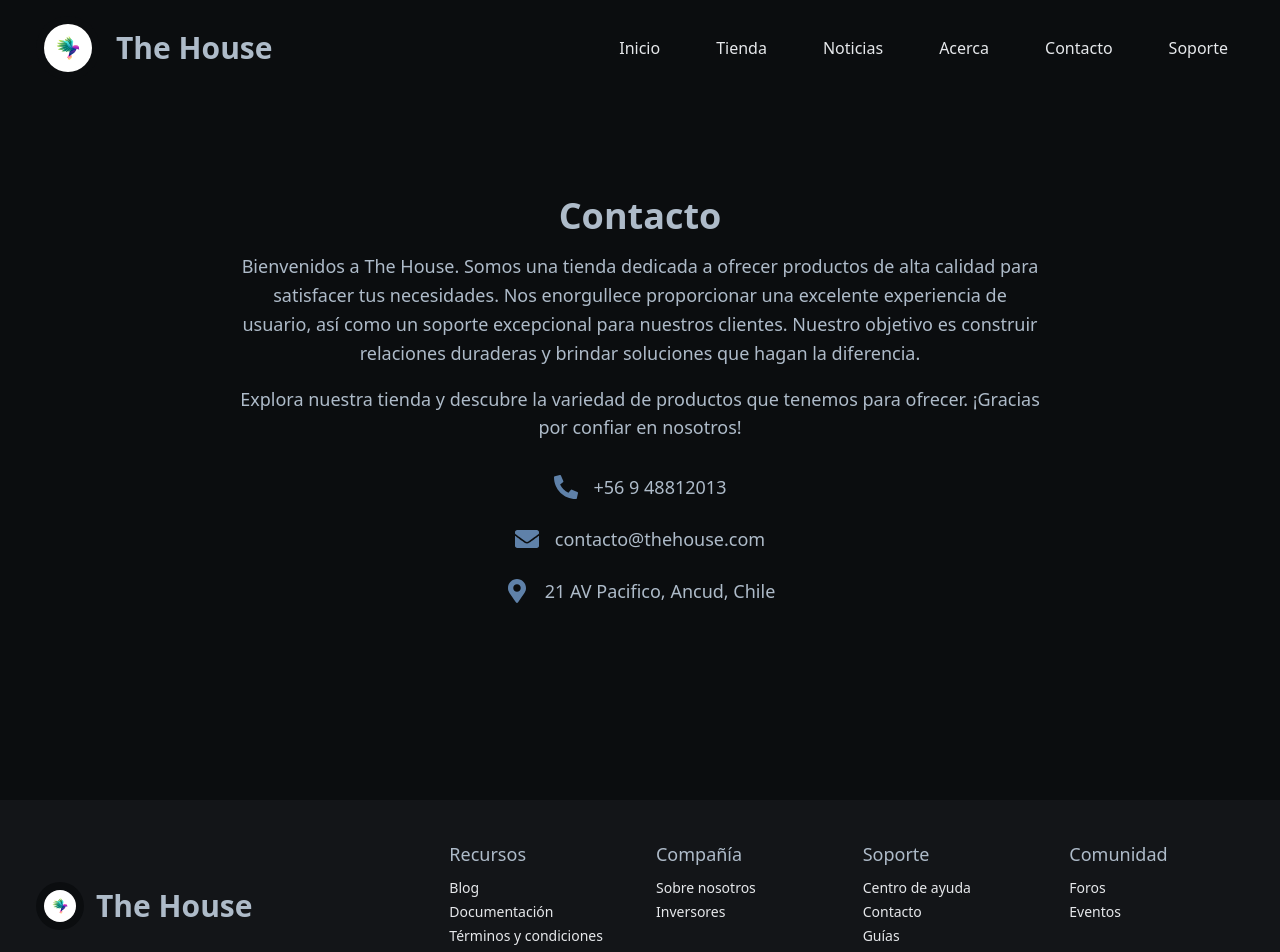
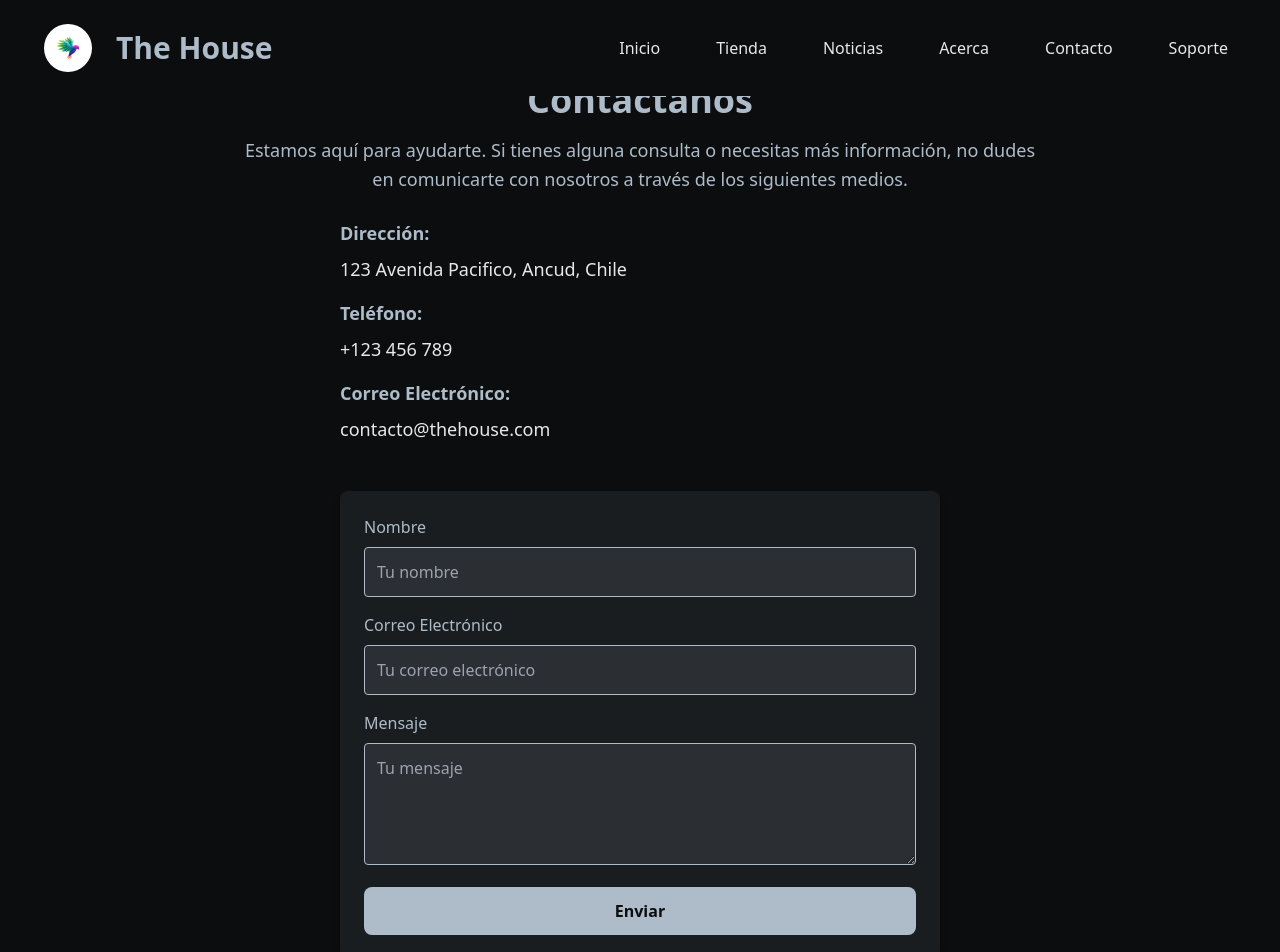
Before and after one commit to BrianSamuel2004/BrianColin-GrupoDos, a React (Create React App) app: page /contacto in a window 1280 px wide. Shown: the top 952 px of the page. Built offline with nearby package versions, Linux system fonts and the light colour scheme.

Commit message:
Update Contacto.jsx

```diff
--- a/src/components/Contacto/Contacto.jsx
+++ b/src/components/Contacto/Contacto.jsx
@@ -1,8 +1,7 @@
 import React, { useState, useEffect } from "react";
 import { ClipLoader } from "react-spinners";
-import { FaPhoneAlt, FaEnvelope, FaMapMarkerAlt } from "react-icons/fa";
 
-const Contacto = () => {
+const Contact = () => {
   const [isLoading, setIsLoading] = useState(true);
 
   useEffect(() => {
@@ -14,43 +13,73 @@ const Contacto = () => {
   }, []);
 
   return (
-    <div className="flex flex-col items-center justify-center min-h-screen bg-[#0b0d0f] text-[#e6e8eb] p-4">
+    <div className="flex flex-col items-center justify-center min-h-screen bg-[#0b0d0f] text-[#e6e8eb] p-4 pt-20">
       {isLoading ? (
         <ClipLoader color="#aebbc9" size={50} />
       ) : (
         <>
-          <h1 className="text-4xl font-bold mb-4 text-[#aebbc9]">Contacto</h1>
-          <p className="text-lg max-w-[800px] text-center leading-relaxed text-[#aebbc9]">
-            Bienvenidos a The House. Somos una tienda dedicada a ofrecer productos de alta calidad para satisfacer tus necesidades.
-            Nos enorgullece proporcionar una excelente experiencia de usuario, así como un soporte excepcional para nuestros clientes.
-            Nuestro objetivo es construir relaciones duraderas y brindar soluciones que hagan la diferencia.
-          </p>
-          <p className="text-lg max-w-[800px] text-center mt-4 text-[#aebbc9]">
-            Explora nuestra tienda y descubre la variedad de productos que tenemos para ofrecer.
-            ¡Gracias por confiar en nosotros!
+          <h1 className="text-4xl font-bold mb-4 text-[#aebbc9] text-center">Contáctanos</h1>
+          <p className="text-lg max-w-[800px] text-center leading-relaxed text-[#aebbc9] mb-6">
+            Estamos aquí para ayudarte. Si tienes alguna consulta o necesitas más información, no dudes en comunicarte con nosotros a través de los siguientes medios.
           </p>
 
-
-          <div className="flex flex-col items-center mt-8 space-y-6">
-            <div className="flex items-center space-x-4">
-              <FaPhoneAlt className="text-[#5f81a9] text-2xl" />
-              <p className="text-lg text-[#aebbc9]">+56 9 48812013</p>
+          <div className="w-full max-w-[600px] mb-8">
+            <div className="text-lg mb-4">
+              <strong className="block mb-2 text-[#aebbc9]">Dirección:</strong>
+              <p className="text-[#e6e8eb]">123 Avenida Pacifico, Ancud, Chile</p>
             </div>
-
-            <div className="flex items-center space-x-4">
-              <FaEnvelope className="text-[#5f81a9] text-2xl" />
-              <p className="text-lg text-[#aebbc9]">contacto@thehouse.com</p>
+            <div className="text-lg mb-4">
+              <strong className="block mb-2 text-[#aebbc9]">Teléfono:</strong>
+              <p className="text-[#e6e8eb]">+123 456 789</p>
             </div>
-
-            <div className="flex items-center space-x-4">
-              <FaMapMarkerAlt className="text-[#5f81a9] text-2xl" />
-              <p className="text-lg text-[#aebbc9]">21 AV Pacifico, Ancud, Chile</p>
+            <div className="text-lg mb-4">
+              <strong className="block mb-2 text-[#aebbc9]">Correo Electrónico:</strong>
+              <p className="text-[#e6e8eb]">contacto@thehouse.com</p>
             </div>
           </div>
+
+          <form className="w-full max-w-[600px] bg-[#1a1d20] p-6 rounded-lg shadow-lg">
+            <div className="mb-4">
+              <label htmlFor="name" className="block text-[#aebbc9] mb-2">Nombre</label>
+              <input
+                type="text"
+                id="name"
+                className="w-full p-3 rounded bg-[#2b2f33] text-[#e6e8eb] border border-[#aebbc9]"
+                placeholder="Tu nombre"
+                required
+              />
+            </div>
+            <div className="mb-4">
+              <label htmlFor="email" className="block text-[#aebbc9] mb-2">Correo Electrónico</label>
+              <input
+                type="email"
+                id="email"
+                className="w-full p-3 rounded bg-[#2b2f33] text-[#e6e8eb] border border-[#aebbc9]"
+                placeholder="Tu correo electrónico"
+                required
+              />
+            </div>
+            <div className="mb-4">
+              <label htmlFor="message" className="block text-[#aebbc9] mb-2">Mensaje</label>
+              <textarea
+                id="message"
+                rows="4"
+                className="w-full p-3 rounded bg-[#2b2f33] text-[#e6e8eb] border border-[#aebbc9]"
+                placeholder="Tu mensaje"
+                required
+              ></textarea>
+            </div>
+            <button
+              type="submit"
+              className="w-full bg-[#aebbc9] text-[#0b0d0f] py-3 rounded-lg font-bold hover:bg-[#98aab8]"
+            >
+              Enviar
+            </button>
+          </form>
         </>
       )}
     </div>
   );
 };
 
-export default Contacto;
+export default Contact;
```
